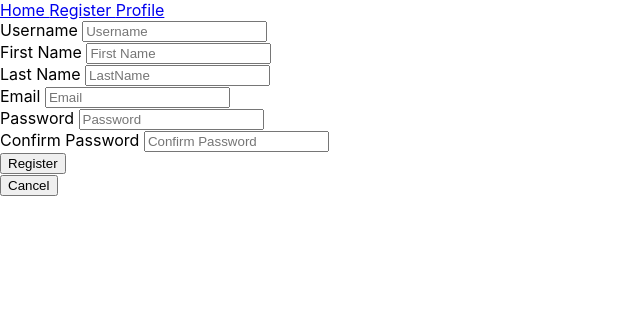
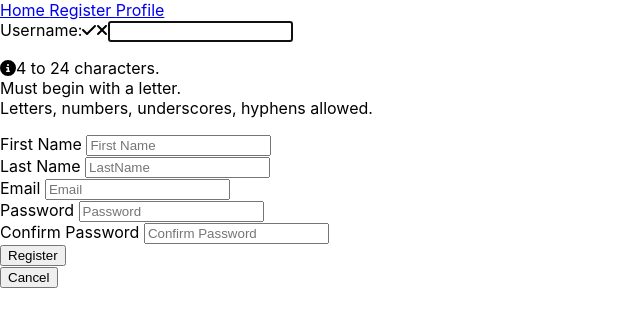
Before and after one commit to rkiang/react-video-appointment-app, a React (Create React App) app in the folder client/: page /register in a window 1280 px wide. Shown: the top 326 px of the page, without its empty margins (0-640 px from the left). Built offline with nearby package versions, Linux system fonts and the light colour scheme.

Commit message:
added regex and fontawesome for username email form

```diff
--- a/client/src/App.js
+++ b/client/src/App.js
@@ -1,4 +1,5 @@
 import './App.css';
+import React, { Component }  from 'react';
 import { BrowserRouter as Router, Routes, Route, Link } from 'react-router-dom';
 import Home from "./Pages/Home";
 import Registeration from "./Pages/Registeration";
--- a/client/src/Pages/Registeration.js
+++ b/client/src/Pages/Registeration.js
@@ -1,4 +1,4 @@
-import React, { useref, useState, useEffect } from 'react';
+import React, { useRef, useState, useEffect, Component } from 'react';
 import { useNavigate } from "react-router-dom";
 import { faCheck, faTimes, faInfoCircle } from '@fortawesome/free-solid-svg-icons';
 import { FontAwesomeIcon } from '@fortawesome/react-fontawesome';
@@ -6,13 +6,73 @@ import { FontAwesomeIcon } from '@fortawesome/react-fontawesome';
 const UN_REGEX = /^[a-z0-9.]{1,64}@[a-z0-9.]{1,64}$/i; //email regex validation
 const PW_REGEX = /^(?=.*[a-z])(?=.*[A-Z])(?=.*[0-9])(?=.*[!@#$%]).{8-24}$/;
 function Registration() {
+    const userRef = useRef();
+    const errRef = useRef();
+
+    const [user, setUser] = useState('');
+    const [validName, setValidName] = useState(false);
+    const [userFocus, setUserFocus] = useState(false);
+
+    const [pwd, setPwd] = useState('');
+    const [validPwd, setValidPwd] = useState(false);
+    const [pwdFocus, setPwdFocus] = useState(false);
+
+    const [matchPwd, setMatchPwd] = useState('');
+    const [validMatch, setValidMatch] = useState(false);
+    const [matchFocus, setMatchFocus] = useState(false);
+
+    const [errMsg, setErrMsg] = useState('');
+    const [success, setSuccess] = useState(false);
+
+    useEffect(() => {
+        userRef.current.focus();
+    }, [])
+
+    useEffect(() => {
+        setValidName(UN_REGEX.test(user));
+    }, [user])
+
+
+
     const navigate = useNavigate();
     return (
+        <>
+            {success ? (
+                <section>
+                    <h1>Success!</h1>
+                    <p>
+                        <a href="#">Sign In</a>
+                    </p>
+                </section>
+            ) : (
+                <section>
                     <div className="form">
                         <div className="form-body">
                             <div className="username">
-                    <label className="form__label" for="username">Username </label>
-                    <input className="form__input" type="text" id="username" placeholder="Username" />
+                                <label htmlFor="username">
+                                    Username:
+                                    <FontAwesomeIcon icon={faCheck} className={validName ? "valid" : "hide"} />
+                                    <FontAwesomeIcon icon={faTimes} className={validName || !user ? "hide" : "invalid"} />
+                                </label>
+                                <input
+                                    type="text"
+                                    id="username"
+                                    ref={userRef}
+                                    autoComplete="off"
+                                    onChange={(e) => setUser(e.target.value)}
+                                    value={user}
+                                    required
+                                    aria-invalid={validName ? "false" : "true"}
+                                    aria-describedby="uidnote"
+                                    onFocus={() => setUserFocus(true)}
+                                    onBlur={() => setUserFocus(false)}
+                                />
+                                <p id="uidnote" className={userFocus && user && !validName ? "instructions" : "offscreen"}>
+                                    <FontAwesomeIcon icon={faInfoCircle} />
+                                    4 to 24 characters.<br />
+                                    Must begin with a letter.<br />
+                                    Letters, numbers, underscores, hyphens allowed.
+                                </p>
                             </div>
                             <div className="firstname">
                                 <label className="form__label" for="fName">First Name </label>
@@ -43,6 +103,9 @@ function Registration() {
                                 navigate("/")
                             }}>Cancel</button>
                     </div>
+                </section>
+            )}
+        </>
     )
 }
 export default Registration;
```
Lines whose indentation alone changed are shown as unchanged.
